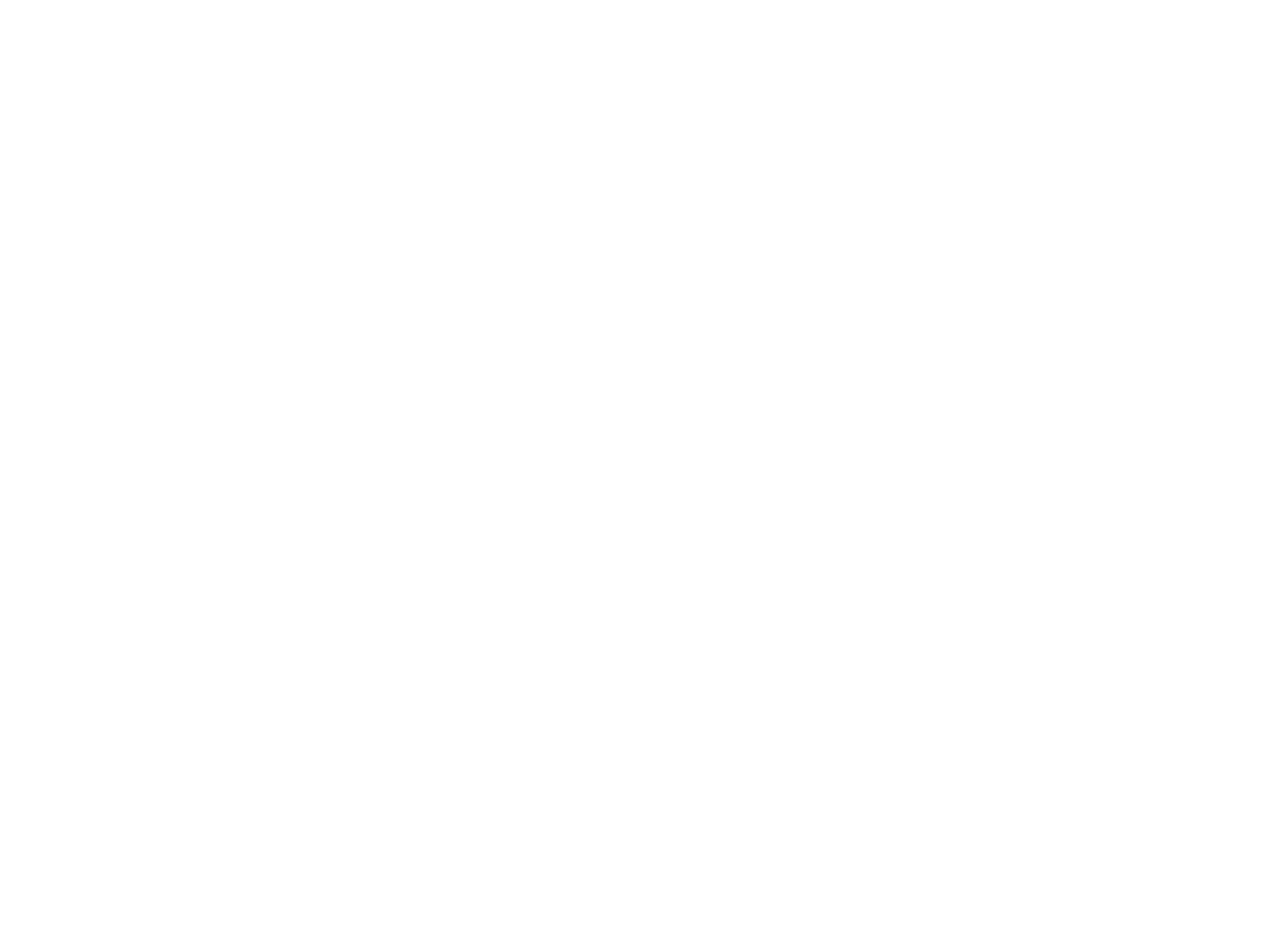
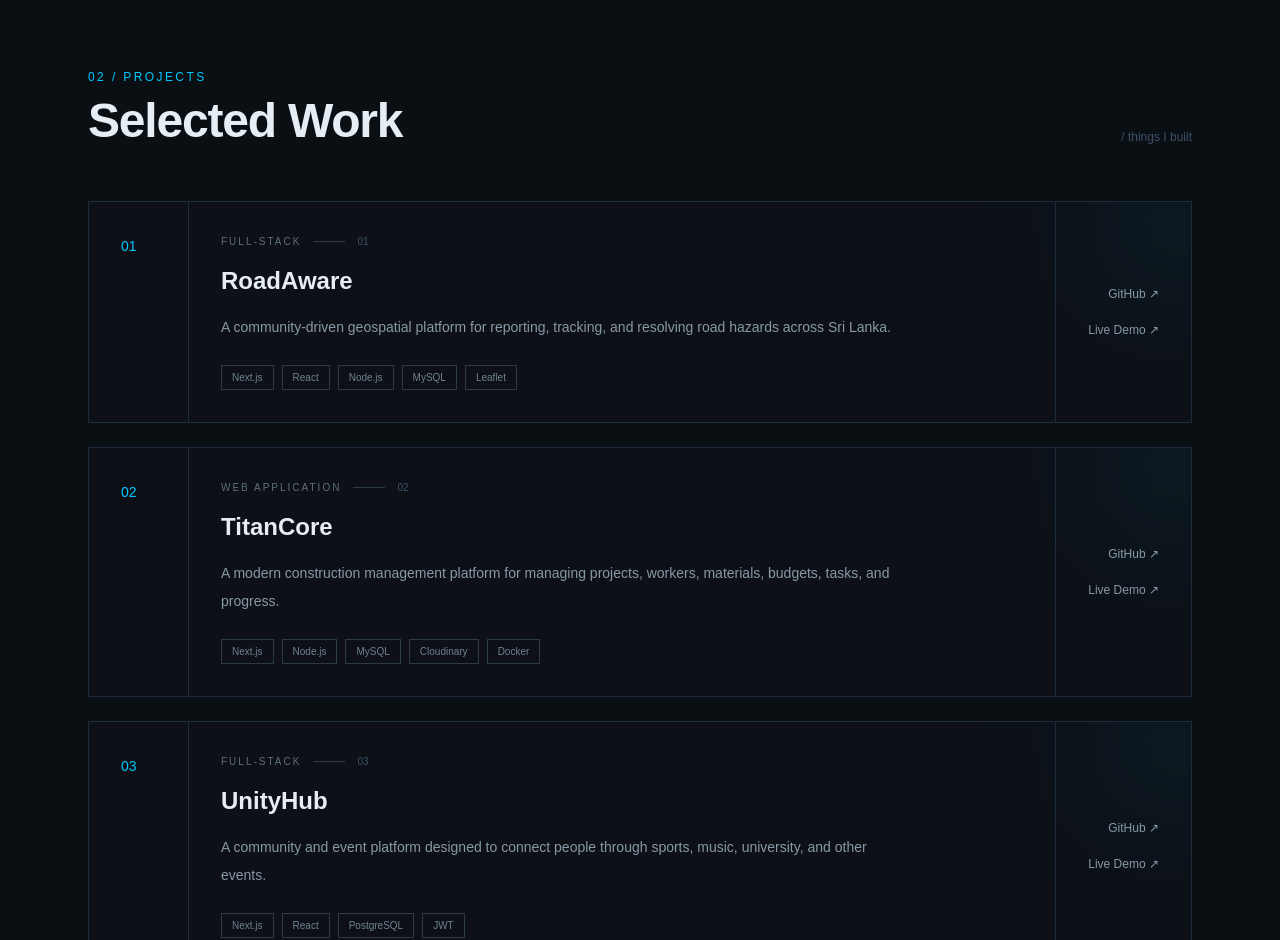
Before and after one commit to Tharusha2002-s/my-portfolio, a Next.js app in the folder frontend/: page / in a window 1280 px wide. Shown: the part 1860-2800 px from the top of the page. Before the commit the page ends 1800 px from the top, so only its background shows below. Built offline with nearby package versions, Linux system fonts and the light colour scheme.

Commit message:
feat: build portfolio projects section

```diff
--- a/frontend/src/app/page.tsx
+++ b/frontend/src/app/page.tsx
@@ -1,11 +1,13 @@
 import Hero from "@/components/home/Hero";
 import About from "@/components/home/About";
+import Projects from "@/components/home/Projects";
 
 export default function Home() {
   return (
     <main>
       <Hero />
       <About />
+      <Projects />
     </main>
   );
 }
--- /dev/null
+++ b/frontend/src/components/home/Projects.tsx
@@ -0,0 +1,157 @@
+const projects = [
+  {
+    number: "01",
+    title: "RoadAware",
+    description:
+      "A community-driven geospatial platform for reporting, tracking, and resolving road hazards across Sri Lanka.",
+    technologies: ["Next.js", "React", "Node.js", "MySQL", "Leaflet"],
+    category: "Full-Stack",
+    github: "#",
+    demo: "#",
+  },
+  {
+    number: "02",
+    title: "TitanCore",
+    description:
+      "A modern construction management platform for managing projects, workers, materials, budgets, tasks, and progress.",
+    technologies: ["Next.js", "Node.js", "MySQL", "Cloudinary", "Docker"],
+    category: "Web Application",
+    github: "#",
+    demo: "#",
+  },
+  {
+    number: "03",
+    title: "UnityHub",
+    description:
+      "A community and event platform designed to connect people through sports, music, university, and other events.",
+    technologies: ["Next.js", "React", "PostgreSQL", "JWT"],
+    category: "Full-Stack",
+    github: "#",
+    demo: "#",
+  },
+];
+
+export default function Projects() {
+  return (
+    <section
+      id="projects"
+      className="relative border-t border-[#1e2d3d] bg-[#0a0f14] py-24 sm:py-32"
+    >
+      <div className="mx-auto max-w-6xl px-6">
+
+        {/* Section Header */}
+        <div className="mb-14 flex items-end justify-between">
+          <div>
+            <p className="mb-3 font-mono text-xs uppercase tracking-[0.2em] text-[#00c8ff]">
+              02 / Projects
+            </p>
+
+            <h2 className="text-4xl font-bold tracking-tight text-[#e6edf3] sm:text-5xl">
+              Selected Work
+            </h2>
+          </div>
+
+          <span className="hidden font-mono text-xs text-[#3d5166] sm:block">
+            / things I built
+          </span>
+        </div>
+
+        {/* Project List */}
+        <div className="space-y-6">
+          {projects.map((project) => (
+            <article
+              key={project.number}
+              className="group relative overflow-hidden border border-[#1e2d3d] bg-[#0d1117] transition-all duration-300 hover:border-[#00c8ff]/50"
+            >
+              {/* Hover Glow */}
+              <div className="pointer-events-none absolute -right-20 -top-20 h-48 w-48 rounded-full bg-[#00c8ff]/5 blur-3xl transition-opacity duration-300 group-hover:bg-[#00c8ff]/10" />
+
+             <div className="grid lg:grid-cols-[100px_1fr_auto]">
+
+                {/* Number */}
+                <div className="hidden border-r border-[#1e2d3d] p-8 lg:block">
+                  <span className="font-mono text-sm text-[#00c8ff]">
+                    {project.number}
+                  </span>
+                </div>
+
+                {/* Main Content */}
+                <div className="p-7 sm:p-8">
+
+                  <div className="mb-4 flex flex-wrap items-center gap-3">
+                    <span className="font-mono text-[10px] uppercase tracking-[0.2em] text-[#5c6f7f]">
+                      {project.category}
+                    </span>
+
+                    <span className="h-px w-8 bg-[#2a3a49]" />
+
+                    <span className="font-mono text-[10px] text-[#3d5166]">
+                      {project.number}
+                    </span>
+                  </div>
+
+                  <h3 className="text-2xl font-semibold text-[#e6edf3] transition-colors duration-200 group-hover:text-[#00c8ff]">
+                    {project.title}
+                  </h3>
+
+                  <p className="mt-4 max-w-2xl text-sm leading-7 text-[#8899a6]">
+                    {project.description}
+                  </p>
+
+                  {/* Technologies */}
+                  <div className="mt-6 flex flex-wrap gap-2">
+                    {project.technologies.map((technology) => (
+                      <span
+                        key={technology}
+                        className="border border-[#2a3a49] px-2.5 py-1 font-mono text-[10px] text-[#6f8291]"
+                      >
+                        {technology}
+                      </span>
+                    ))}
+                  </div>
+                </div>
+
+                {/* Links */}
+                <div className="flex items-end gap-5 border-t border-[#1e2d3d] p-7 lg:flex-col lg:items-end lg:justify-center lg:border-l lg:border-t-0 lg:p-8">
+
+                  <a
+                    href={project.github}
+                    className="font-mono text-xs text-[#8899a6] transition-colors hover:text-[#00c8ff]"
+                    target="_blank"
+                    rel="noopener noreferrer"
+                  >
+                    GitHub ↗
+                  </a>
+
+                  <a
+                    href={project.demo}
+                    className="font-mono text-xs text-[#8899a6] transition-colors hover:text-[#00c8ff]"
+                    target="_blank"
+                    rel="noopener noreferrer"
+                  >
+                    Live Demo ↗
+                  </a>
+
+                </div>
+              </div>
+            </article>
+          ))}
+        </div>
+
+        {/* View More */}
+        <div className="mt-10 text-center">
+          <a
+            href="https://github.com/Tharusha20-s"
+            target="_blank"
+            rel="noopener noreferrer"
+            className="inline-flex items-center gap-3 border border-[#2a3a49] px-6 py-3 font-mono text-xs text-[#8899a6] transition-all duration-200 hover:border-[#00c8ff] hover:text-[#00c8ff]"
+          >
+            View More on GitHub
+            <span>→</span>
+          </a>
+        </div>
+
+      </div>
+    </section>
+  );
+}
```
